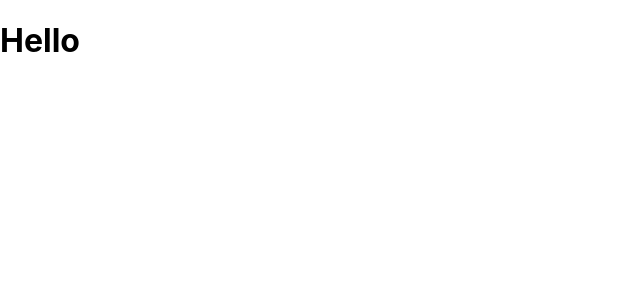
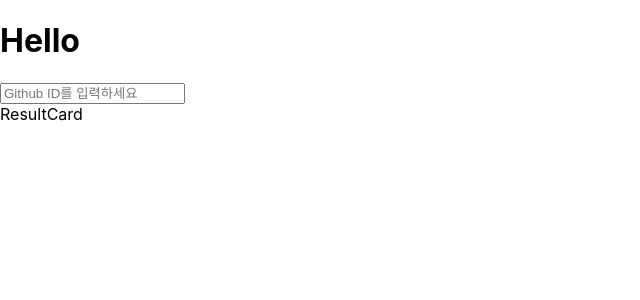
Before and after one commit to healing99/SOPT_28th_WEB, a React (Create React App) app in the folder 3rd_seminar/github-finder/: page / in a window 1280 px wide. Shown: the top 300 px of the page, without its empty margins (0-640 px from the left). Built offline with nearby package versions, Linux system fonts and the light colour scheme; the HTML template or start-up script is replaced by a standard one.

Commit message:
[step 2] 전체 Component 구조 세팅

```diff
--- a/3rd_seminar/github-finder/src/App.js
+++ b/3rd_seminar/github-finder/src/App.js
@@ -1,7 +1,13 @@
+import React from 'react';
+import SearchBar from './components/SearchBar';
+import ResultCard from './components/ResultCard';
+
 function App() {
   return (
     <>
       <h1>Hello</h1>
+      <SearchBar />
+      <ResultCard />
     </>
   );
 }
--- /dev/null
+++ b/3rd_seminar/github-finder/src/components/ResultCard.js
@@ -0,0 +1,11 @@
+import React from 'react';
+
+const ResultCard = () => {
+  return (
+    <>
+      <div className="result-card">ResultCard</div>
+    </>
+  );
+};
+
+export default ResultCard;
--- /dev/null
+++ b/3rd_seminar/github-finder/src/components/SearchBar.js
@@ -0,0 +1,11 @@
+import React from 'react';
+
+const SearchBar = () => {
+  return (
+    <form>
+      <input type="text" placeholder="Github ID를 입력하세요" />
+    </form>
+  );
+};
+
+export default SearchBar;
```
